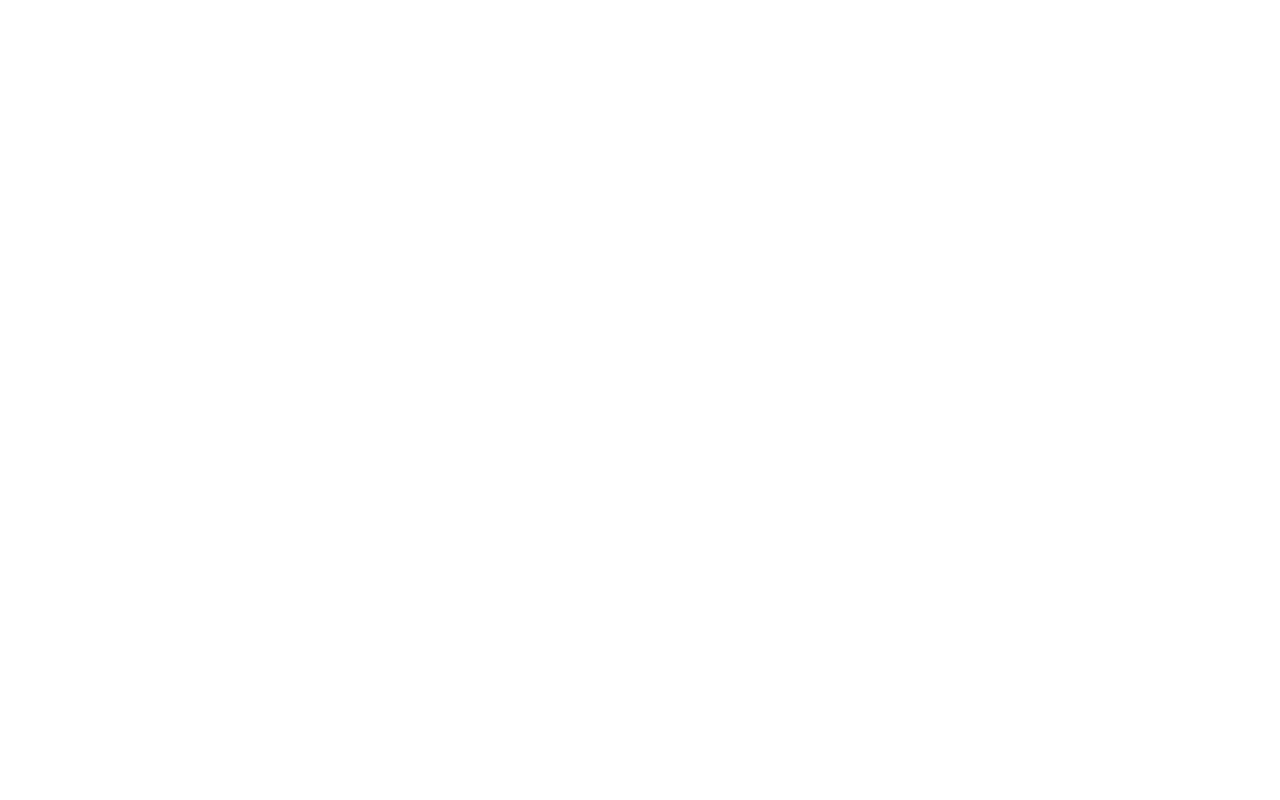
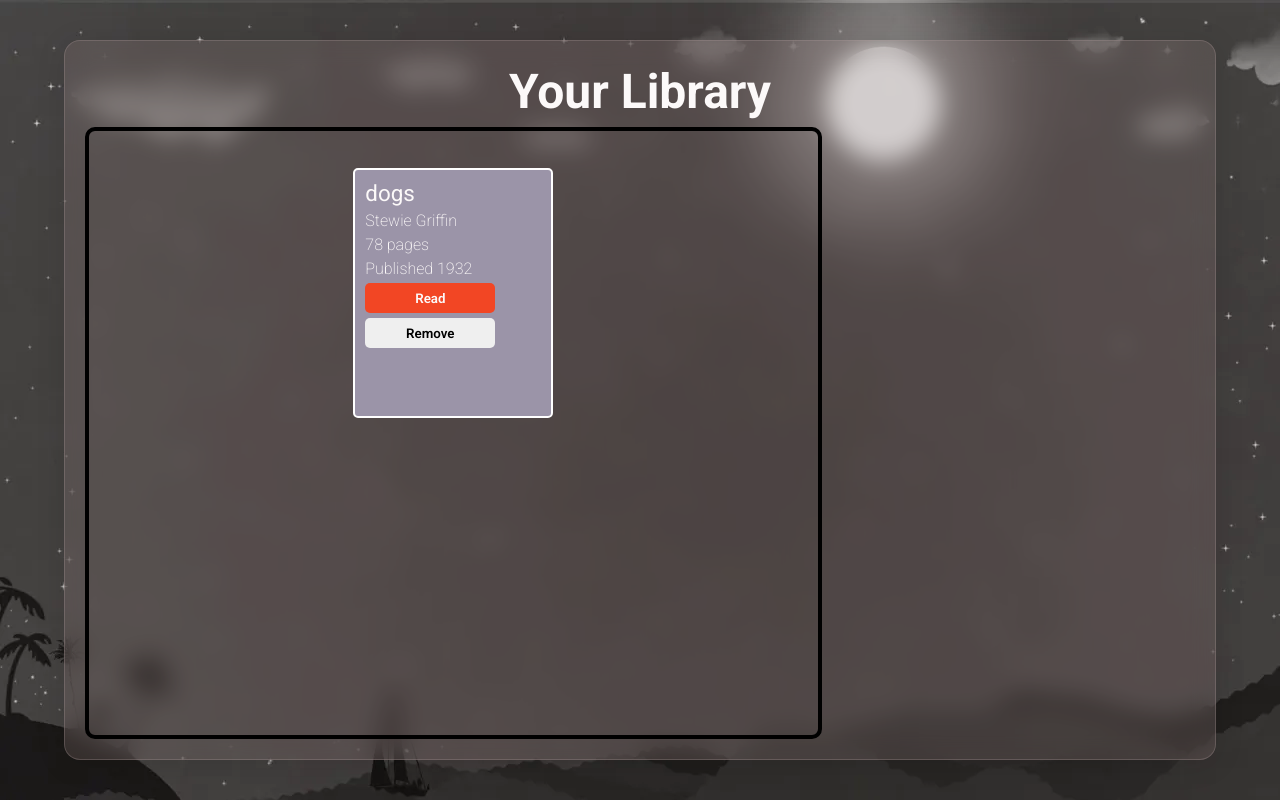
Before and after one commit to dontreadthis/library, a plain HTML site: page index.html in a window 1280 px wide. Drawn offline with Linux system fonts and the light colour scheme.

Commit message:
Add styling to webpage and library

```diff
--- a/code.js
+++ b/code.js
@@ -1,11 +1,12 @@
-const body = document.querySelector('body')
+const bookLibrary = document.querySelector('.container-library')
 const myLibrary = []
 
-function Book(title, author, pages, year) {
+function Book(title, author, pages, year, read) {
   this.title = title
   this.author = author
   this.pages = pages
   this.year = year
+  this.read = read
 }
 
 function addBookToLibrary(book, library) {
@@ -14,37 +15,77 @@ function addBookToLibrary(book, library) {
 
 function displayBook(book) {
   const bookContainer = document.createElement('div')
+  bookContainer.classList.add('book')
   for (const attribute in book) {
-    const bookAttribute = document.createElement('p')
-    console.log(attribute)
+    let bookAttribute
     switch (attribute) {
       case 'title':
-        bookAttribute.textContent = book[attribute]
+        bookAttribute = document.createElement('p')
+        bookAttribute.textContent = 'dogs'
+        bookAttribute.classList.add('book-title')
+        bookContainer.append(bookAttribute)
         break
       case 'author':
+        bookAttribute = document.createElement('p')
         bookAttribute.textContent = book[attribute]
+        bookAttribute.classList.add('book-author')
+        bookContainer.append(bookAttribute)
         break
       case 'pages':
+        bookAttribute = document.createElement('p')
         bookAttribute.textContent = book[attribute] + ' pages'
+        bookAttribute.classList.add('book-pages')
+        bookContainer.append(bookAttribute)
         break
       case 'year':
+        bookAttribute = document.createElement('p')
         bookAttribute.textContent = 'Published ' + book[attribute]
+        bookAttribute.classList.add('book-year')
+        bookContainer.append(bookAttribute)
+        break
+      case 'read':
+        bookAttribute = document.createElement('button')
+        if (book[attribute]) {
+          bookAttribute.textContent = 'Read'
+          bookAttribute.classList.add('read')
+        } else {
+          bookAttribute.textContent = 'Not Read'
+          bookAttribute.classList.add('not-read')
+        }
+        bookAttribute.classList.add('book-read')
+        bookContainer.append(bookAttribute)
         break
       default:
         bookAttribute.textContent = 'IDK'
+        bookContainer.append(bookAttribute)
         break
     }
+    bookLibrary.append(bookContainer)
+  }
 
-    bookContainer.append(bookAttribute)
-  }
-  body.append(bookContainer)
+  const bookDelete = document.createElement('button')
+  bookDelete.textContent = 'Remove'
+  bookDelete.addEventListener('click', function () {
+    bookContainer.remove()
+  })
+  bookDelete.classList.add('book-remove')
+
+  bookContainer.append(bookDelete)
+  bookLibrary.append(bookContainer)
 }
 
 function displayLibrary(library) {
   for (const book in library) {
-    console.table(library[book])
+    console.table(library)
     displayBook(library[book])
   }
 }
 
+addBookToLibrary(
+  new Book('Stewie Griffin', 'Stewie Griffin', 78, 1932, true),
+  myLibrary
+)
+
+console.table(myLibrary)
+
 displayLibrary(myLibrary)
--- a/index.html
+++ b/index.html
@@ -4,9 +4,22 @@
     <meta charset="UTF-8" />
     <meta name="viewport" content="width=device-width, initial-scale=1.0" />
     <link rel="stylesheet" href="styles.css" />
+    <link rel="preconnect" href="https://fonts.googleapis.com" />
+    <link rel="preconnect" href="https://fonts.gstatic.com" crossorigin />
+    <link
+      href="https://fonts.googleapis.com/css2?family=Roboto:ital,wght@0,100..900;1,100..900&display=swap"
+      rel="stylesheet"
+    />
     <title>Library</title>
   </head>
   <body>
+    <div class="container">
+      <h1 class="container-heading">Your Library</h1>
+      <div class="container-library"></div>
+      <form class="container-form"></form>
+    </div>
     <script src="code.js"></script>
+
+    <!-- https://www.goodfon.com/style/wallpaper-krasivo-fon-minimalizm-temnye-3955.html-->
   </body>
 </html>
--- a/styles.css
+++ b/styles.css
@@ -1,6 +1,22 @@
 * {
   margin: 0;
   padding: 0;
+  box-sizing: border-box;
+  font-family: 'Roboto', 'Helvetica', serif;
+  color: #fcf9f9;
+}
+
+button {
+  width: 130px;
+  height: 30px;
+  appearance: none;
+  font-weight: 600;
+  border-radius: 5px;
+  border: none;
+}
+
+body {
+  background-image: url('background.webp');
 }
 
 div {
@@ -9,8 +25,73 @@ div {
   gap: 5px;
 }
 
-body {
+.container-library {
   display: flex;
   justify-content: center;
   gap: 50px;
+  flex-direction: row;
+  flex-wrap: wrap;
+  overflow: auto;
+  border: 4px solid #000000;
+  border-radius: 10px;
+  grid-row: 2;
+  grid-column: 1;
+  padding: 5%;
 }
+
+.book-title {
+  font-size: 1.4em;
+  font-weight: 400;
+}
+
+.book {
+  background-color: #9b94a8;
+  padding: 10px;
+  width: 200px;
+  height: 250px;
+  font-weight: 200;
+  border-radius: 5px;
+  border: 2px solid #ffffff;
+}
+
+.read {
+  background-color: #f24624;
+}
+
+.not-read {
+  background-color: #46f480;
+}
+
+.book-remove {
+  color: #000000;
+}
+
+.container-heading {
+  text-align: center;
+  grid-column: 1 / -1;
+  font-size: 3em;
+  justify-self: center;
+  align-self: center;
+}
+
+.container {
+  width: 90vw;
+  height: 90vh;
+  margin: 0;
+  position: absolute;
+  top: 50%;
+  left: 50%;
+  -ms-transform: translate(-50%, -50%);
+  transform: translate(-50%, -50%);
+  padding: 20px;
+  display: grid;
+  grid-template-columns: 2fr 1fr;
+  grid-template-rows: 1fr 10fr;
+  /* From https://css.glass */
+  background: rgba(173, 151, 151, 0.19);
+  border-radius: 16px;
+  box-shadow: 0 4px 30px rgba(0, 0, 0, 0.1);
+  backdrop-filter: blur(12.3px);
+  -webkit-backdrop-filter: blur(12.3px);
+  border: 1px solid rgba(173, 151, 151, 0.3);
+}
```
Also changed, not shown: background.webp (added).
